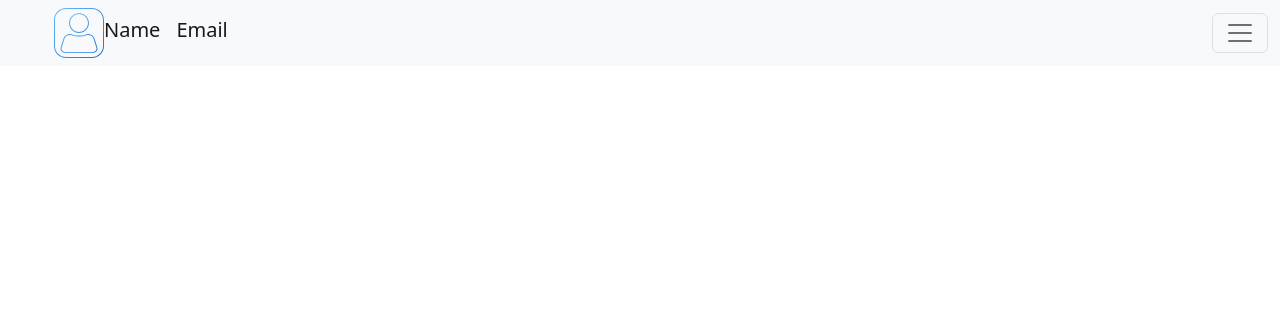
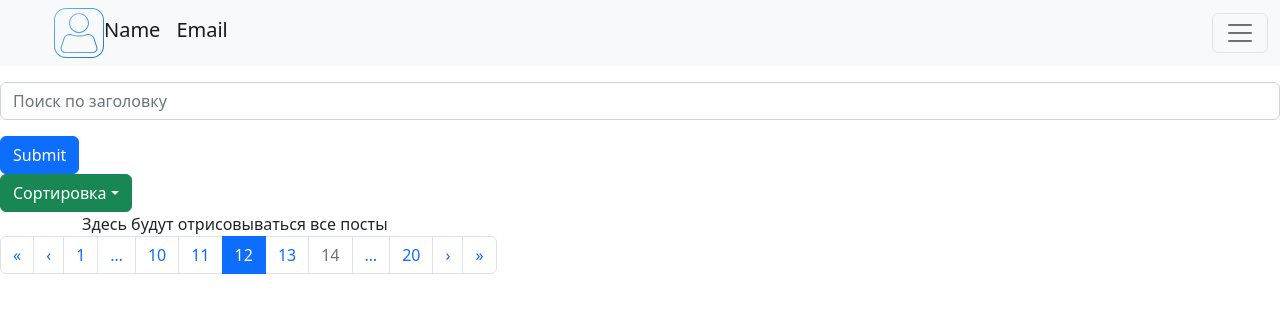
Before and after one commit to gutmalina/list-posts, a React (Create React App) app: page / in a window 1280 px wide. Shown: the top 312 px of the page. Built offline with nearby package versions, Linux system fonts and the light colour scheme.

Commit message:
blank posts

```diff
--- a/src/components/app/app.jsx
+++ b/src/components/app/app.jsx
@@ -1,9 +1,11 @@
+import Posts from '../../pages/posts/posts';
 import Header from '../header/header';
 
 const App = () => {
   return (
     <>
       <Header/>
+      <Posts/>
     </>
   );
 }
--- /dev/null
+++ b/src/pages/posts/posts.jsx
@@ -0,0 +1,52 @@
+import Container from "react-bootstrap/Container";
+import Pagination from 'react-bootstrap/Pagination';
+import Button from 'react-bootstrap/Button';
+import Form from 'react-bootstrap/Form';
+import Dropdown from 'react-bootstrap/Dropdown';
+
+const Posts = () => {
+  return (
+    <>
+      <Form>
+        <Form.Group className="mb-3" controlId="formBasicEmail">
+          <Form.Control type="email" placeholder="Поиск по заголовку" />
+        </Form.Group>
+
+        <Button variant="primary" type="submit">
+          Submit
+        </Button>
+
+        <Dropdown>
+          <Dropdown.Toggle variant="success" id="dropdown-basic">
+            Сортировка
+          </Dropdown.Toggle>
+          <Dropdown.Menu>
+            <Dropdown.Item href="#/action-1">По алфавиту</Dropdown.Item>
+            <Dropdown.Item href="#/action-2">По дате создания</Dropdown.Item>
+            <Dropdown.Item href="#/action-3">Something else</Dropdown.Item>
+          </Dropdown.Menu>
+        </Dropdown>
+      </Form>
+      <Container>Здесь будут отрисовываться все посты</Container>
+      <Pagination>
+        <Pagination.First />
+        <Pagination.Prev />
+        <Pagination.Item>{1}</Pagination.Item>
+        <Pagination.Ellipsis />
+
+        <Pagination.Item>{10}</Pagination.Item>
+        <Pagination.Item>{11}</Pagination.Item>
+        <Pagination.Item active>{12}</Pagination.Item>
+        <Pagination.Item>{13}</Pagination.Item>
+        <Pagination.Item disabled>{14}</Pagination.Item>
+
+        <Pagination.Ellipsis />
+        <Pagination.Item>{20}</Pagination.Item>
+        <Pagination.Next />
+        <Pagination.Last />
+      </Pagination>
+    </>
+  )
+};
+
+export default Posts;
```
